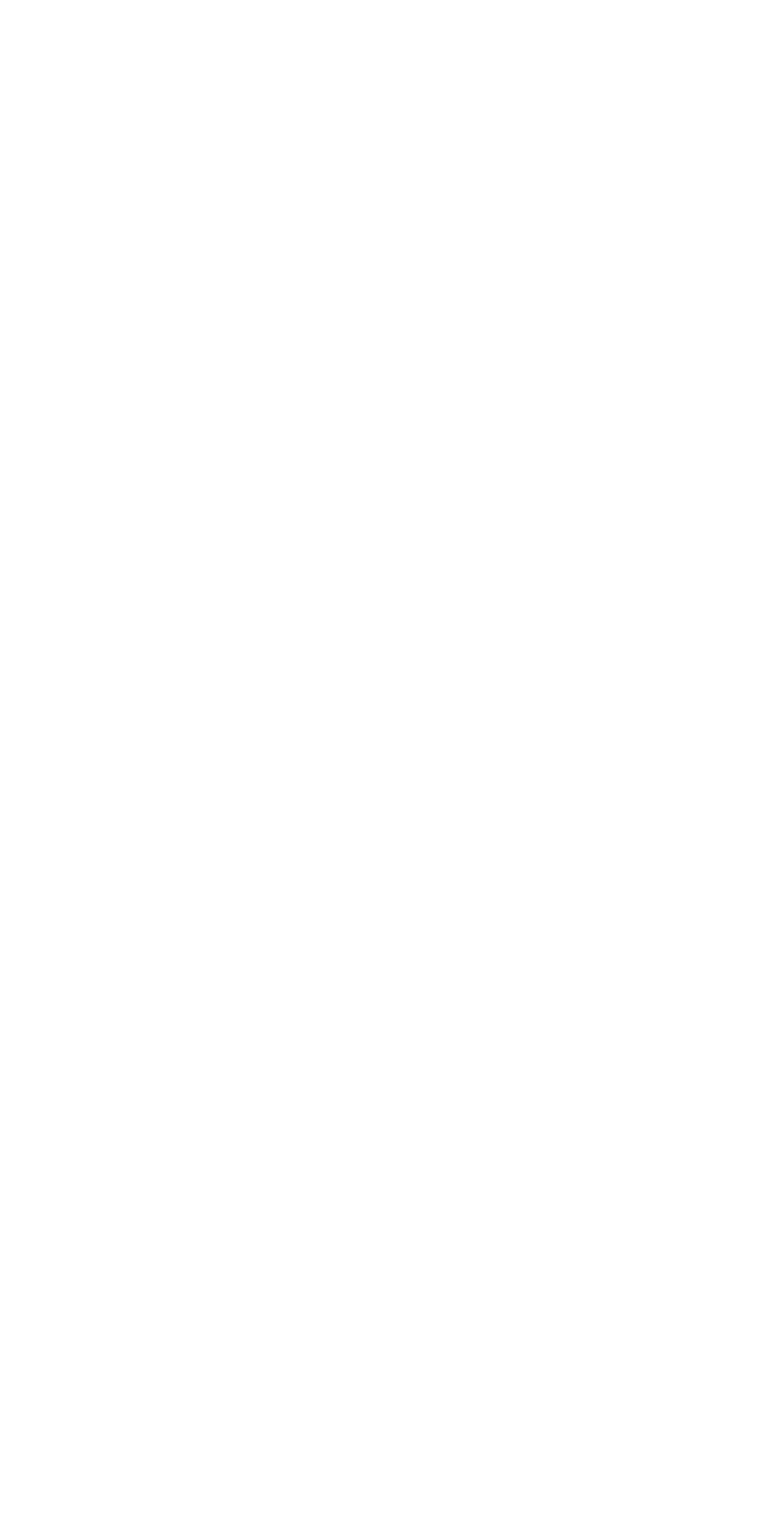
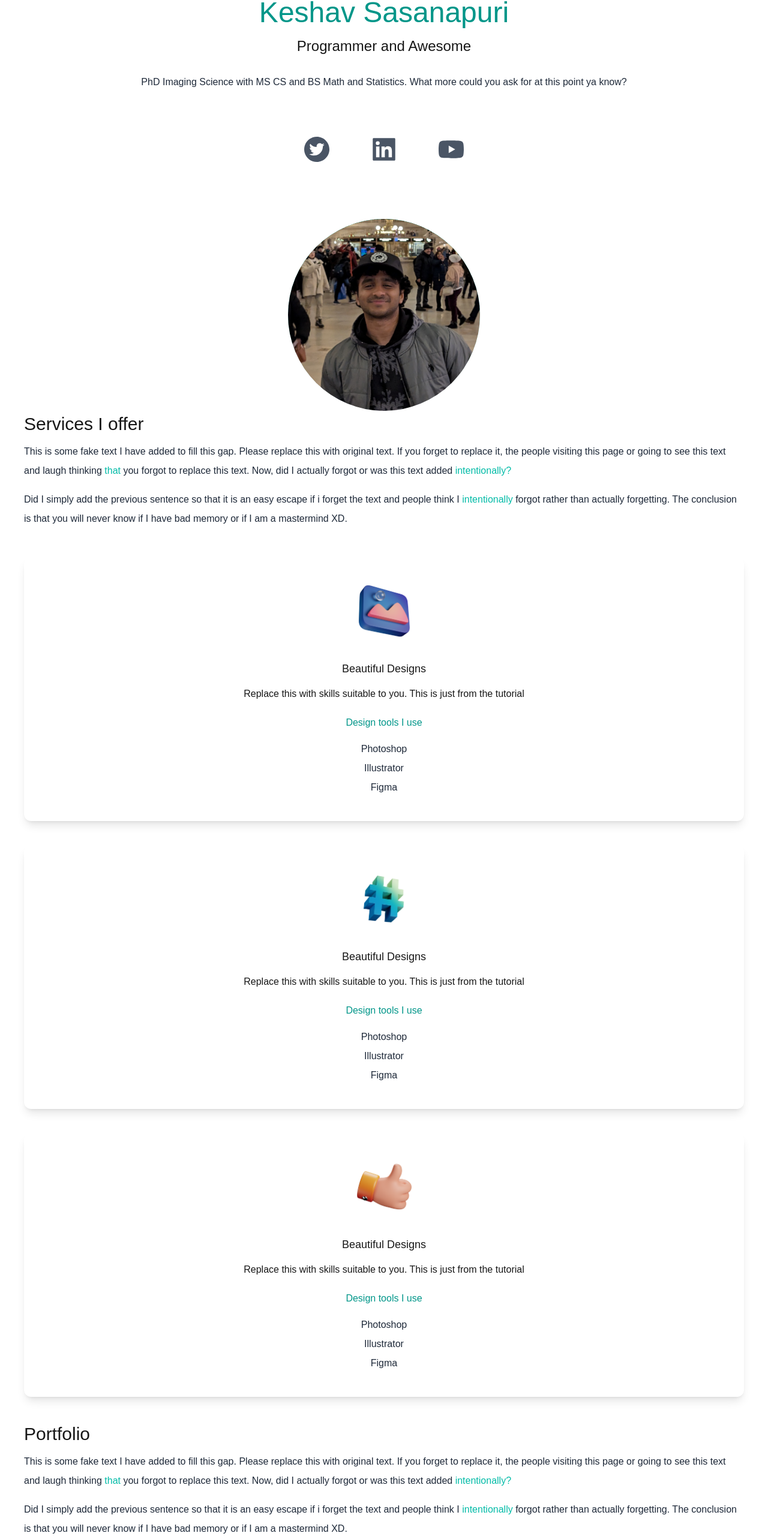
Before and after one commit to Skeshav-sasanapuri/portfolio_website, a Next.js app: page / in a window 1280 px wide. Shown: the part 207-2773 px from the top of the page at 60% size. Before the commit the page ends 800 px from the top, so only its background shows below. Built offline with nearby package versions, Linux system fonts and the light colour scheme.

Commit message:
added cards, added photos, and added a lot more

```diff
--- a/app/globals.css
+++ b/app/globals.css
@@ -8,6 +8,10 @@
 .dark {
   --background: #0a0a0a;
   --foreground: #ededed;
+}
+
+.font-burtons {
+  font-family: "burtons", sans-serif;
 }
 
 /*@media (prefers-color-scheme: dark) {*/
--- a/app/page.js
+++ b/app/page.js
@@ -1,6 +1,16 @@
 "use client";
 import {BsFillMoonStarsFill} from "react-icons/bs";
 import {useEffect, useState} from "react";
+import {
+    AiFillTwitterCircle,
+    AiFillLinkedin,
+    AiFillYoutube
+} from "react-icons/ai";
+import Image from "next/image";
+import keshavdp from "../public/keshav-dp-test.jpg"
+import design from "../public/design.png"
+import code from "../public/code.png"
+import consulting from "../public/consulting.png"
 
 export default function Home() {
   const[darkMode, setDarkMode] = useState(false);
@@ -16,20 +26,112 @@ export default function Home() {
   return (
     <div>
       <main className={"bg-white px-10"}>
-         <section className={"min-h-screen"}>
-             <nav className={"py-10 mb-12 flex justify-between"}>
-                <h1 className={" text-xl"}>DeveloopedByKeshav</h1>
-                 <ul className={" flex items-center"}>
+        <section className={" min-h-screen"}>
+          <nav className="py-10 mb-12 flex justify-between">
+            <h1 className="text-xl font-burtons">develoopedbykeshav</h1>
+            <ul className="flex items-center">
               <li>
                 <BsFillMoonStarsFill
                 onClick={() => setDarkMode(!darkMode)}
                 className={"cursor-pointer text-2xl"}/>
               </li>
               <li>
-                         <a className=" bg-gradient-to-r from-cyan-500 to-teal-500 text-white px-4 py-2 rounded-md ml-8" href={"#"}>Resume</a>
+                <a className=" bg-gradient-to-r from-cyan-500 to-teal-500 text-white px-4 py-2 rounded-md ml-8"
+                   href={"#"}
+                >
+                  Resume
+                </a>
               </li>
             </ul>
           </nav>
+          <div className="text-center p-10">
+            <h2 className="text-5xl py-2 text-teal-600 font-medium">Keshav Sasanapuri</h2>
+            <h3 className="text-2xl py-2">Programmer and Awesome</h3>
+            <p className="text-md py-5 leading-8 text-gray-800">
+                PhD Imaging Science with MS CS and BS Math and Statistics.
+                What more could you ask for at this point ya know?
+            </p>
+          </div>
+          <div className="text-5xl flex justify-center gap-16 py-3 text-gray-600">
+            <AiFillTwitterCircle />
+            <AiFillLinkedin />
+            <AiFillYoutube />
+          </div>
+          <div className="relative mx-auto bg-gradient-to-b from-teal-500 rounded-full w-80 h-80 mt-20 overflow-hidden">
+            <Image src={keshavdp} alt={"Image of Keshav"} fill objectFit="cover" className="object-cover object-[10%_center]"/> //if you want to scale image, add scale-100
+          </div>
+        </section>
+
+        <section>
+          <div>
+            <h3 className="text-3xl py-1">Services I offer</h3>
+            <p className="text-md py-2 leading-8 text-gray-800">
+              This is some fake text I have added to fill this gap. Please replace this with original text.
+              If you forget to replace it, the people visiting this page or going to see this text and laugh thinking
+              <span className="text-teal-500"> that </span> you forgot to replace this text. Now, did I actually forgot
+              or was this text added <span className="text-teal-500"> intentionally? </span>
+            </p>
+            <p className="text-md py-2 leading-8 text-gray-800">
+              Did I simply add the previous sentence so that it is an easy escape if i forget the text and people
+              think I <span className="text-teal-500"> intentionally </span> forgot rather than actually forgetting. The conclusion is that you will never know
+              if I have bad memory or if I am a mastermind XD.
+            </p>
+          </div>
+          <div>
+            <div className="text-center shadow-lg p-10 rounded-xl my-10">
+              <Image src={design} width={100} height={100} className="mx-auto"/>
+              <h3 className="text-lg font-medium pt-8 pb-2">Beautiful Designs</h3>
+              <p className="py-2">
+                Replace this with skills suitable to you. This is just
+                from the tutorial
+              </p>
+              <h4 className=" py-4 text-teal-600">Design tools I use</h4>
+              <p className="text-gray-800 py-1">Photoshop</p>
+              <p className="text-gray-800 py-1">Illustrator</p>
+              <p className="text-gray-800 py-1">Figma</p>
+            </div>
+            <div className="text-center shadow-lg p-10 rounded-xl my-10">
+              <Image src={code} width={100} height={100} className="mx-auto"/>
+              <h3 className="text-lg font-medium pt-8 pb-2">Beautiful Designs</h3>
+              <p className="py-2">
+                Replace this with skills suitable to you. This is just
+                from the tutorial
+              </p>
+              <h4 className=" py-4 text-teal-600">Design tools I use</h4>
+              <p className="text-gray-800 py-1">Photoshop</p>
+              <p className="text-gray-800 py-1">Illustrator</p>
+              <p className="text-gray-800 py-1">Figma</p>
+            </div>
+            <div className="text-center shadow-lg p-10 rounded-xl my-10">
+              <Image src={consulting} width={100} height={100} className="mx-auto"/>
+              <h3 className="text-lg font-medium pt-8 pb-2">Beautiful Designs</h3>
+              <p className="py-2">
+                Replace this with skills suitable to you. This is just
+                from the tutorial
+              </p>
+              <h4 className=" py-4 text-teal-600">Design tools I use</h4>
+              <p className="text-gray-800 py-1">Photoshop</p>
+              <p className="text-gray-800 py-1">Illustrator</p>
+              <p className="text-gray-800 py-1">Figma</p>
+            </div>
+          </div>
+        </section>
+        <section>
+          <div>
+            <h3 className="text-3xl py-1">Portfolio</h3>
+            <p className="text-md py-2 leading-8 text-gray-800">
+              This is some fake text I have added to fill this gap. Please replace this with original text.
+              If you forget to replace it, the people visiting this page or going to see this text and laugh thinking
+              <span className="text-teal-500"> that </span> you forgot to replace this text. Now, did I actually forgot
+              or was this text added <span className="text-teal-500"> intentionally? </span>
+            </p>
+            <p className="text-md py-2 leading-8 text-gray-800">
+              Did I simply add the previous sentence so that it is an easy escape if i forget the text and people
+              think I <span className="text-teal-500"> intentionally </span> forgot rather than actually forgetting. The
+              conclusion is that you will never know
+              if I have bad memory or if I am a mastermind XD.
+            </p>
+          </div>
         </section>
       </main>
 
```
Also changed, not shown: public/keshav-dp-test.jpg (added), 1 other file (tests, documents, lock files or other folders). Lines whose indentation alone changed are shown as unchanged.
